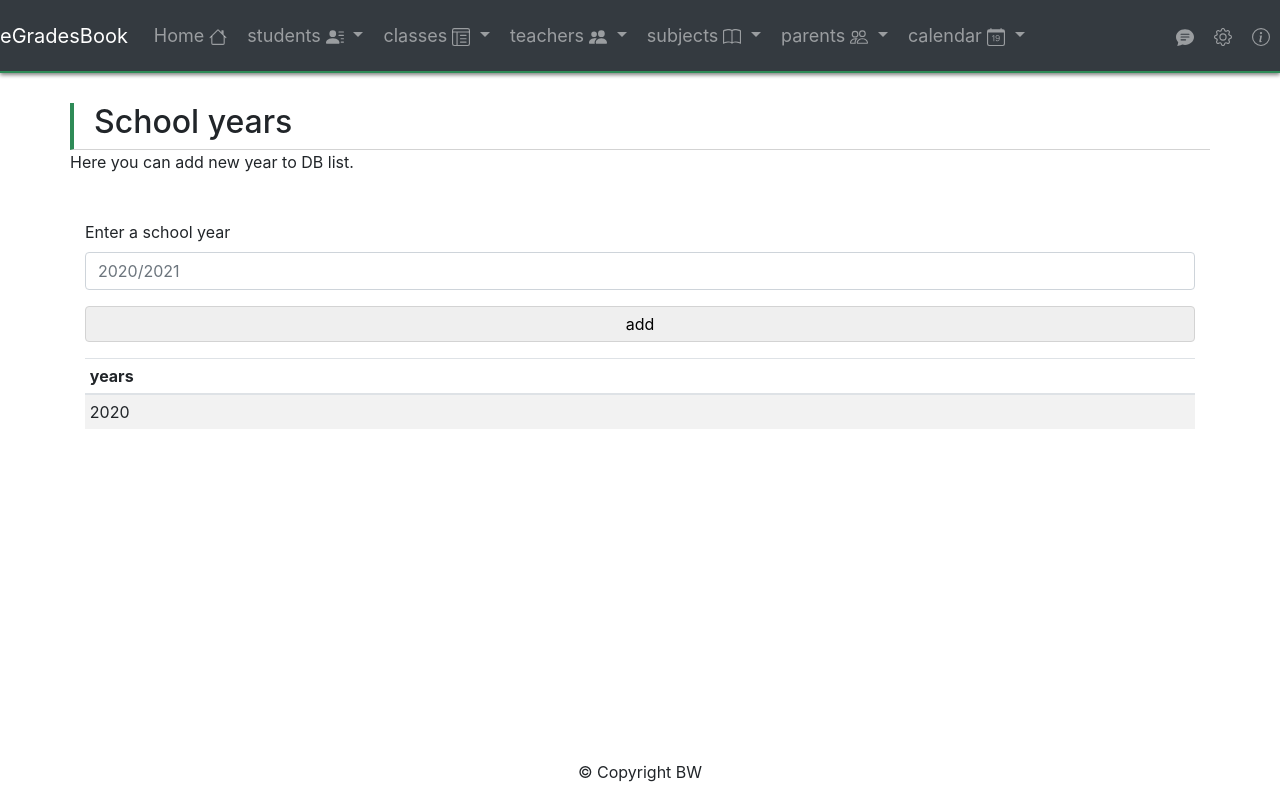
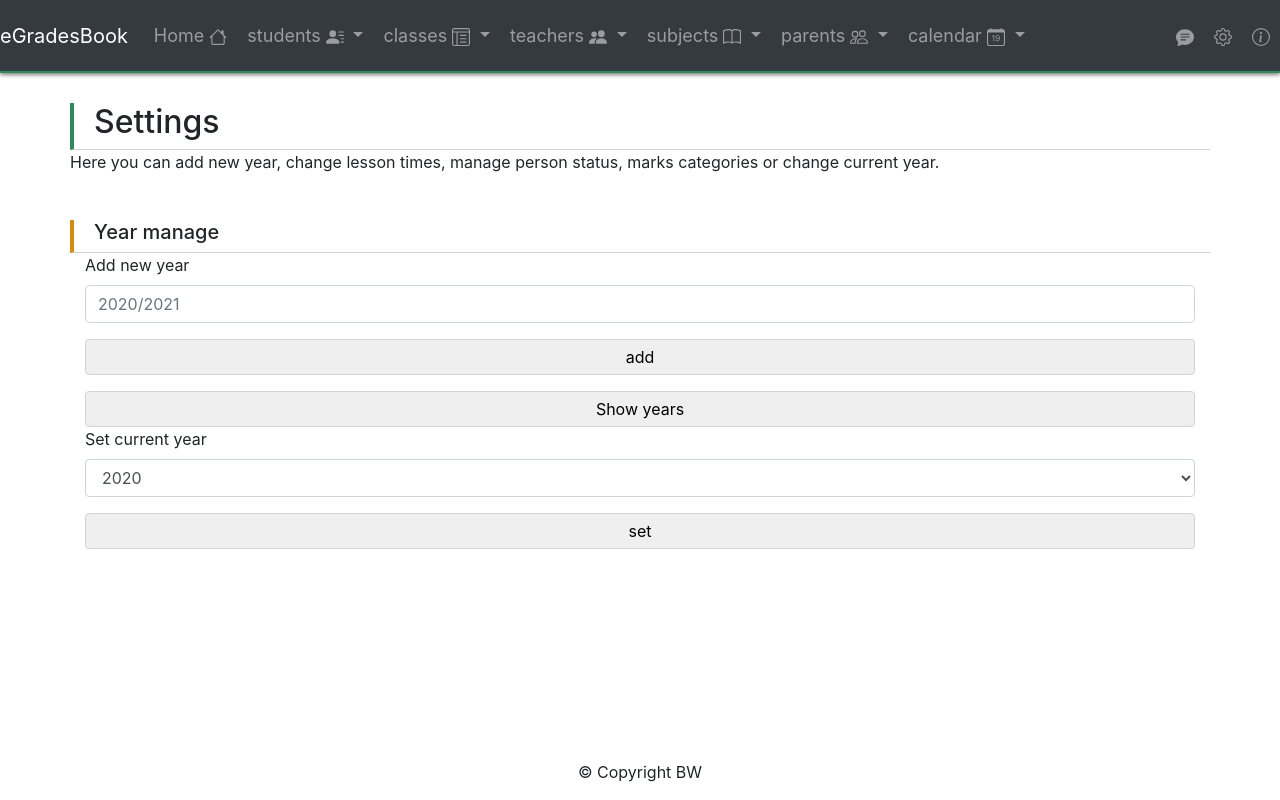
Before and after one commit to bartutt/eGradesBook, a PHP site: page /settings.php in a window 1280 px wide. Run offline with PHP 8.4, Linux system fonts and the light colour scheme; tables that the repository leaves empty or names only in its code hold one stand-in row (values such as "Sample post").

Commit message:
settings updated

```diff
--- a/div/admin_topnav.html
+++ b/div/admin_topnav.html
@@ -128,11 +128,6 @@
                 <path fill-rule="evenodd" d="M8 5.754a2.246 2.246 0 1 0 0 4.492 2.246 2.246 0 0 0 0-4.492zM4.754 8a3.246 3.246 0 1 1 6.492 0 3.246 3.246 0 0 1-6.492 0z"/>
               </svg>
             </a>
-            <!--<div class="dropdown-menu" aria-labelledby="navbarDropdown">
-                <a class="dropdown-item" href="manage_years.php">manage school years</a>
-                <a class="dropdown-item" href="#">marks categories</a>
-                <a class="dropdown-item" href="#">person status</a>
-            </div>-->
           </li>
 
 
--- a/div/head.html
+++ b/div/head.html
@@ -6,5 +6,6 @@
   <script src="https://maxcdn.bootstrapcdn.com/bootstrap/4.5.2/js/bootstrap.min.js"></script>
   <script src="https://code.jquery.com/jquery-3.5.1.slim.min.js" integrity="sha384-DfXdz2htPH0lsSSs5nCTpuj/zy4C+OGpamoFVy38MVBnE+IbbVYUew+OrCXaRkfj" crossorigin="anonymous"></script>
   <script src="https://cdn.jsdelivr.net/npm/bootstrap@4.5.3/dist/js/bootstrap.bundle.min.js" integrity="sha384-ho+j7jyWK8fNQe+A12Hb8AhRq26LrZ/JpcUGGOn+Y7RsweNrtN/tE3MoK7ZeZDyx" crossorigin="anonymous"></script>
+
   <link rel="stylesheet" href="style/style.css">
 </head>
--- a/settings.php
+++ b/settings.php
@@ -25,10 +25,10 @@
 
 <!-- content -->
   <div class="row">
-    <div class = "header"><h2>School years</h2></div>
+    <div class = "header"><h2>Settings</h2></div>
   </div>
   <div class="row">
-    <p>Here you can add new year to DB list.</p>
+    <p>Here you can add new year, change lesson times, manage person status, marks categories or change current year.</p>
   </div>
 <!-- content -->
 
@@ -58,25 +58,67 @@ if (!empty ($_POST) )
 
 
 
+
+
 <!-- main content -->
 <div class="container" style="margin-top:30px">
+<!-- header content -->
+<div class="row">
+    <div class = "header-content"><h5>Year manage</h5></div>
+</div>
+<!-- header content -->
+
+
+
+<!-- years management -->
+
   <div class="form-group">
-    <label for="schoolYear">Enter a school year</label>
+    <label for="schoolYear">Add new year</label>
     <input  type = "text" class="form-control" name = "year" form ="add" placeholder="2020/2021" required>
   </div>
   <div class="form-group">
     <button class="button" form = "add" >add</button>
   </div>
-  <table class="table table-striped table-sm">
-          <thead>
-            <tr>
-              <th>years</th>
-            </tr>
-          </thead>
+
+
+ <!-- modal windows shows years -->
+<button type="button" class="button" data-toggle="modal" data-target=".years">Show years</button>
+<div class="modal fade years" tabindex="-1" role="dialog" aria-hidden="true">
+  <div class="modal-dialog">
+    <div class="modal-content">
+      <div class="modal-header">
+        <h5 class="modal-title">Years</h5>
+        <button type="button" class="close" data-dismiss="modal" aria-label="Close">
+          <span aria-hidden="true">&times;</span>
+        </button>
+      </div>
+
+      <div class="modal-body">
+        <table class="table table-striped table-sm">
           <tbody>
               <?php $display_years = new School; $display_years->displayYears();?>
           </tbody>
         </table>
+      </div>
+    </div>
+  </div>
+</div>
+
+
+
+<div class="form-group">
+    <label for="schoolYear">Set current year</label>
+    <select id = "schoolYear" class = "form-control" form = "select" name = "year" >
+      <?php $display_years = new School; $display_years->displayYearsSelect();?>
+    </select>
+
+  </div>
+  <div class="form-group">
+    <button class="button" form = "select" >set</button>
+</div>
+<!-- years management -->
+
+
 </div>
 <!-- main content -->
 
--- a/style/style.css
+++ b/style/style.css
@@ -32,6 +32,13 @@ border-bottom: 2px solid transparent;
   width: 100%;
 
 }
+.header-content{
+  border-left: 4px solid rgb(216, 142, 4);
+  padding-left: 20px;
+  border-bottom: 1px solid lightgrey;
+  width: 100%;
+
+}
 
 .button {
 	background-color:smokewhite;
```
